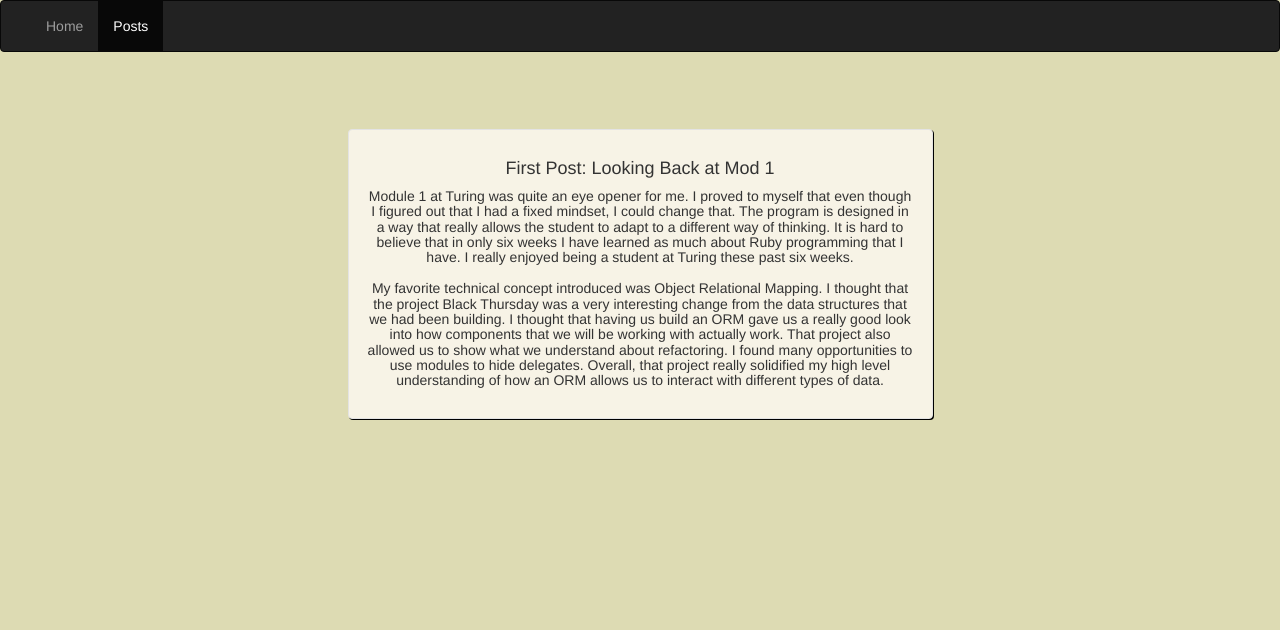
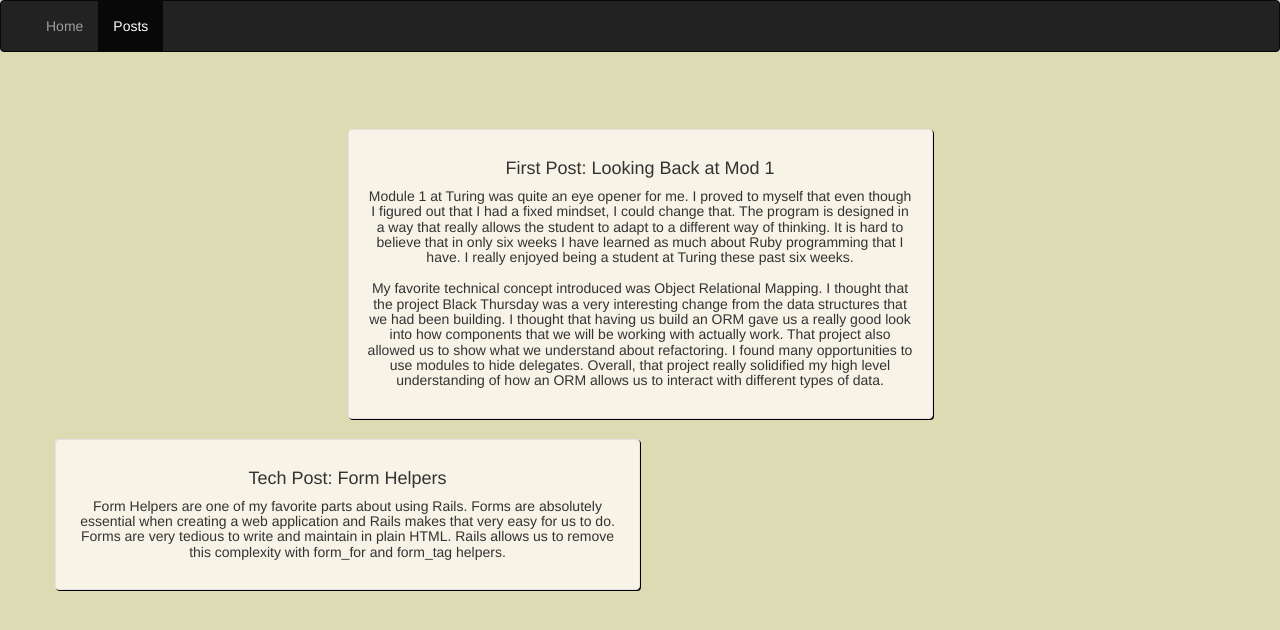
Before and after one commit to Boots2291/Boots2291.github.io, a plain HTML site: page posts.html in a window 1280 px wide. Drawn offline with nearby package versions, Linux system fonts and the light colour scheme.

Commit message:
Add post

```diff
--- a/posts.html
+++ b/posts.html
@@ -57,6 +57,16 @@
         with different types of data.
       </h5>
     </div>
+    <div class="well col-md-6 text-center post">
+      <h4>Tech Post: Form Helpers</h4>
+      <h5>
+        Form Helpers are one of my favorite parts about using Rails. Forms are
+        absolutely essential when creating a web application and Rails makes that
+        very easy for us to do. Forms are very tedious to write and maintain in
+        plain HTML. Rails allows us to remove this complexity with form_for and
+        form_tag helpers.
+      </h5>
+    </div>
     <div class="col-md-3">
     </div>
   </div>
```
